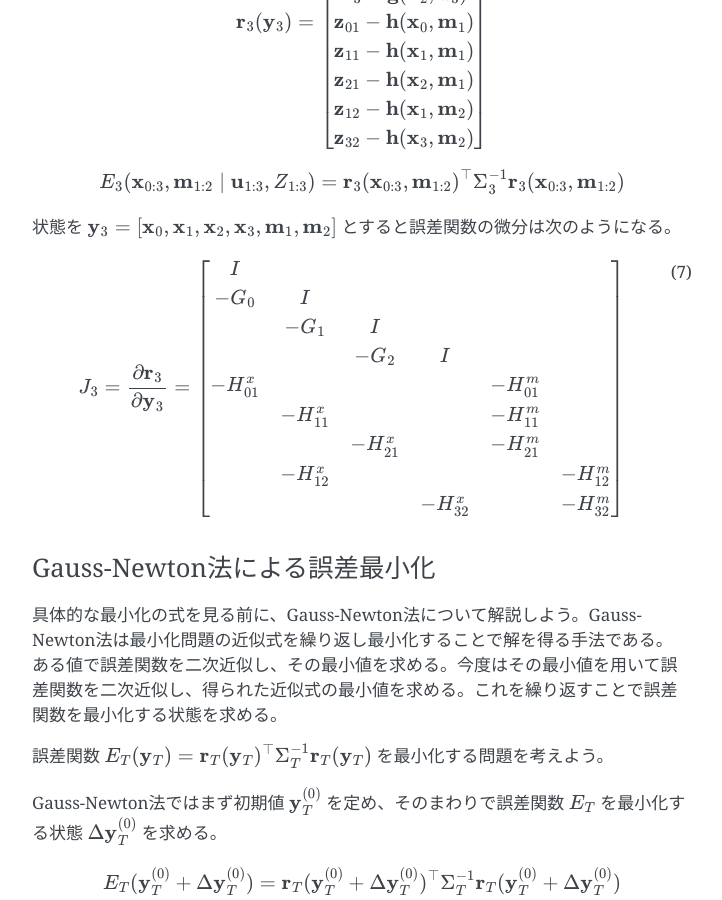
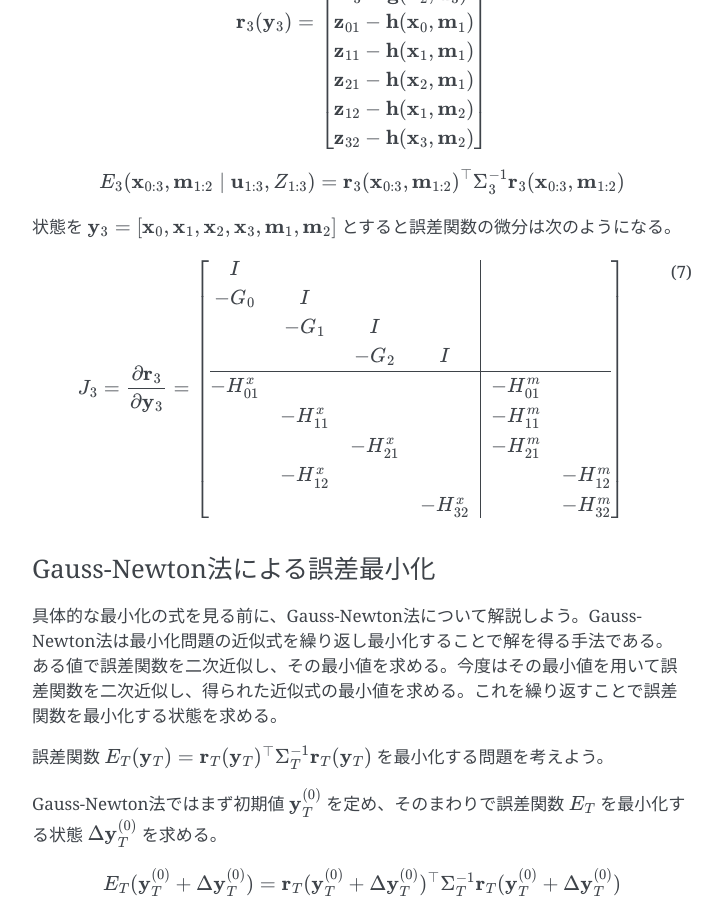
Before and after one commit to IshitaTakeshi/ishitatakeshi.github.io, a Sphinx documentation site: the page built from source/graph-slam.rst, in a window 1280 px wide and 900 px high, scrolled down 8941 px. Shown: the whole window, without its empty margins (388-1110 px from the left). Built offline with Sphinx 7.4.7, drawn with Linux system fonts in a browser that asks for light colours.

Commit message:
Add hline and vline to separate a jacobian into subparts

```diff
--- a/source/graph-slam.rst
+++ b/source/graph-slam.rst
@@ -351,17 +351,20 @@ IMU観測値 :math:`\mathbf{u}_{1:3}` およびランドマークの観測値 :m
 
 .. math::
    J_{3} = \frac{\partial \mathbf{r}_{3}}{\partial \mathbf{y}_{3}} =
-   \begin{bmatrix}
+   \left[
+   \begin{array}{cccc|cc}
       I         &             &             &             &             &             \\
      -G_{0}     & I           &             &             &             &             \\
                 & -G_{1}      & I           &             &             &             \\
                 &             & -G_{2}      & I           &             &             \\
+    \hline
     -H^{x}_{01} &             &             &             & -H^{m}_{01} &             \\
                 & -H^{x}_{11} &             &             & -H^{m}_{11} &             \\
                 &             & -H^{x}_{21} &             & -H^{m}_{21} &             \\
                 & -H^{x}_{12} &             &             &             & -H^{m}_{12} \\
                 &             &             & -H^{x}_{32} &             & -H^{m}_{32} \\
-   \end{bmatrix}
+   \end{array}
+   \right]
    :label: jacobian-j4
 
 Gauss-Newton法による誤差最小化
```
